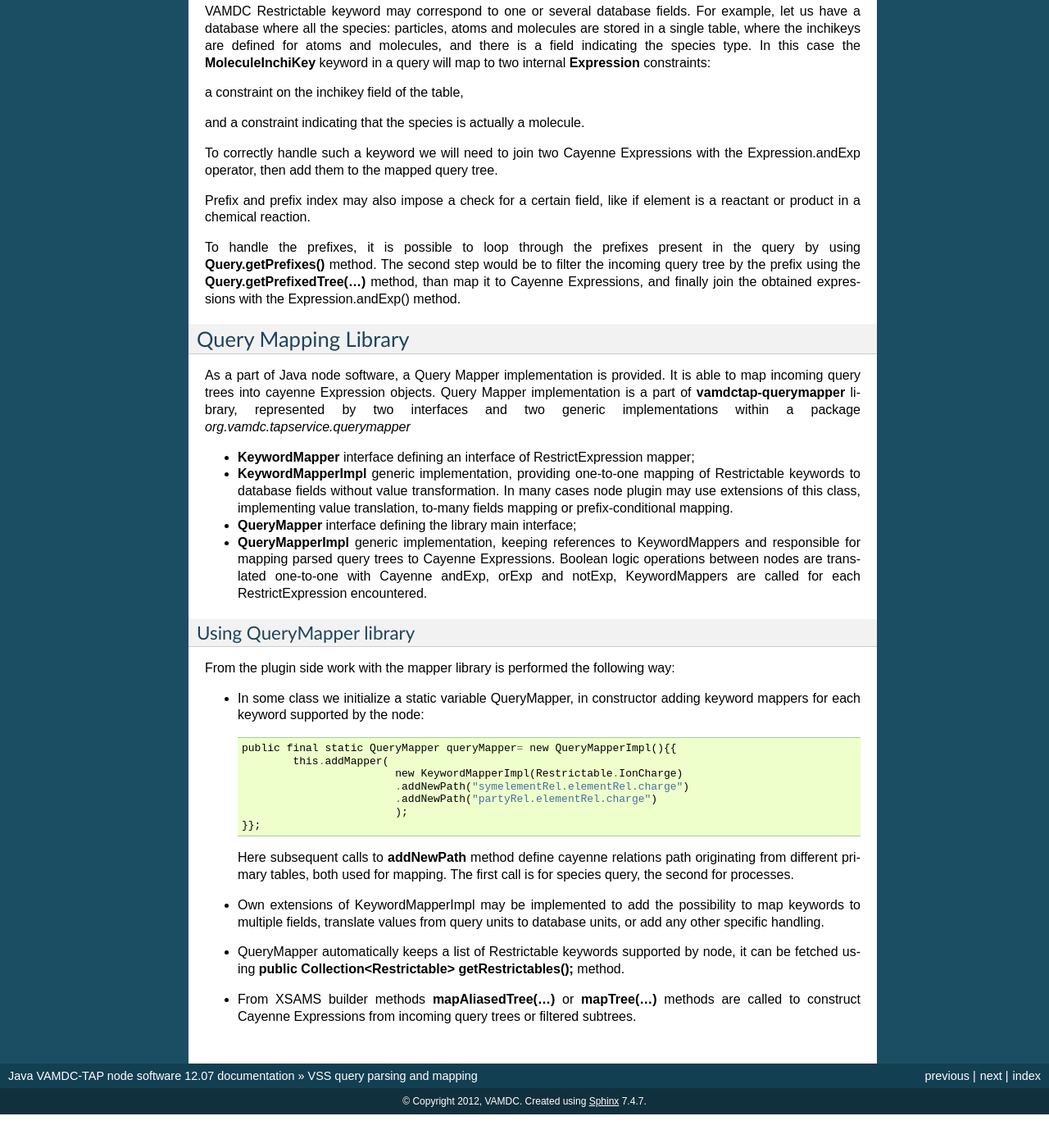
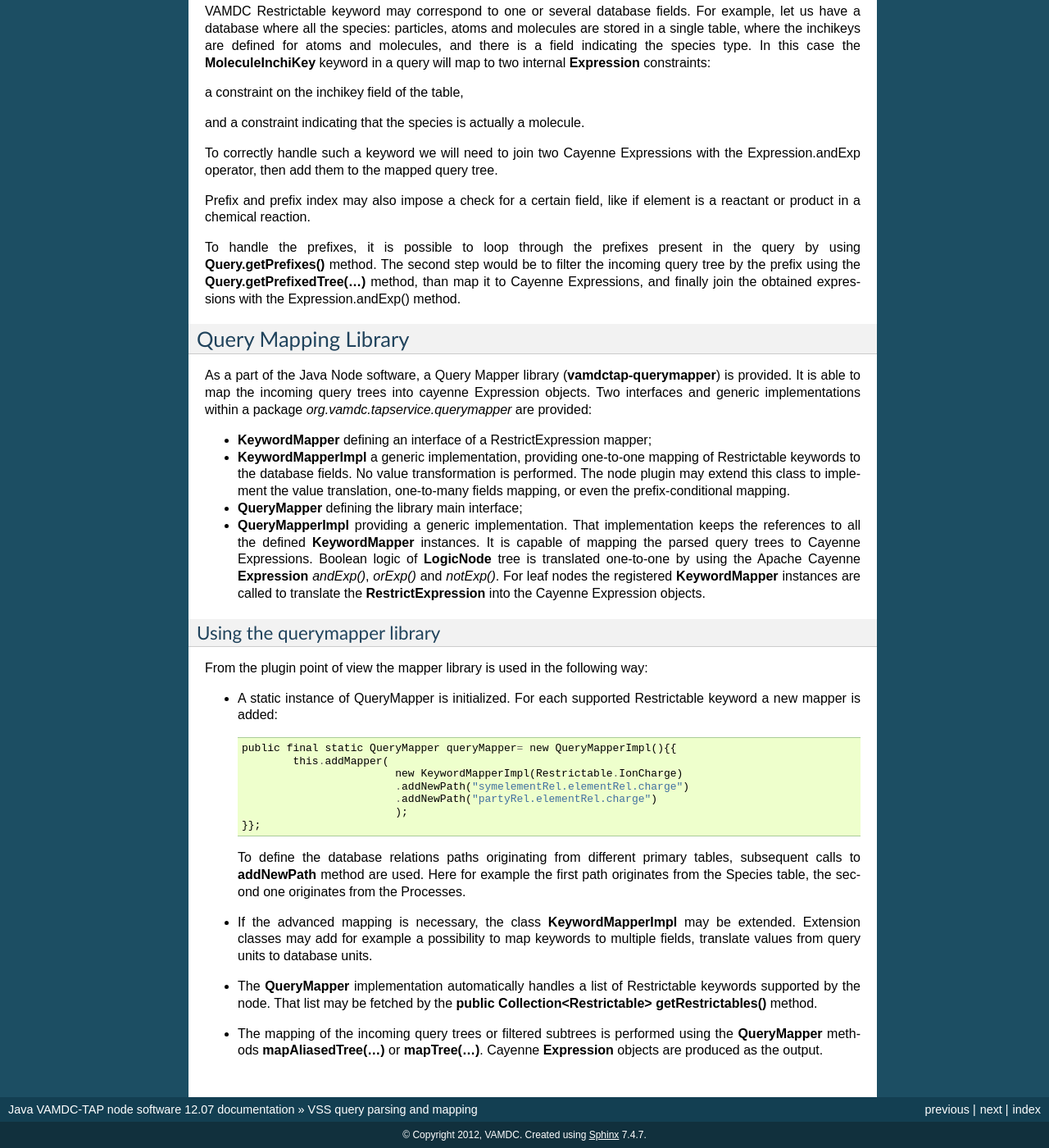
Before and after one commit to misdoro/JavaNodeSwDoc, a Sphinx documentation site: the page built from source/plugin-querymap.rst, in a window 1280 px wide and 1400 px high, scrolled down 3262 px. Shown: the whole window at 82% size. Built offline with Sphinx 7.4.7, drawn with Linux system fonts in a browser that asks for light colours; before the commit the page ends 4621 px from its top, so only the background shows below that; some of the changed text lies outside the part shown.

Commit message:
Finish updating the query mapper section

```diff
--- a/source/plugin-querymap.rst
+++ b/source/plugin-querymap.rst
@@ -198,34 +198,41 @@ The second step would be to filter the incoming query tree
 by the prefix using the **Query.getPrefixedTree(...)** method, than map it to Cayenne Expressions,
 and finally join the obtained expressions with the Expression.andExp() method.
 
+
+.. raw:: latex
+
+    \newpage
+
 Query Mapping Library
 --------------------------
 
-As a part of Java node software, a Query Mapper implementation is provided.
-It is able to map incoming query trees into cayenne Expression objects.
-Query Mapper implementation is a part of **vamdctap-querymapper** library,
-represented by two interfaces and two generic implementations within a package
-*org.vamdc.tapservice.querymapper*
+As a part of the Java Node software, a Query Mapper library (**vamdctap-querymapper**) is provided.
+It is able to map the incoming query trees into cayenne Expression objects.
+Two interfaces and generic implementations within a package
+*org.vamdc.tapservice.querymapper* are provided:
 
 
-*	**KeywordMapper** interface defining an interface of RestrictExpression mapper;
-*	**KeywordMapperImpl** generic implementation, providing one-to-one mapping of
-	Restrictable keywords to database fields without value transformation.
-	In many cases node plugin may use extensions of this class, implementing value translation,
-	to-many fields mapping or prefix-conditional mapping.
+*	**KeywordMapper** defining an interface of a RestrictExpression mapper;
+*	**KeywordMapperImpl** a generic implementation, providing one-to-one mapping of
+	Restrictable keywords to the database fields. No value transformation is performed.
+	The node plugin may extend this class to implement the value translation,
+	one-to-many fields mapping, or even the prefix-conditional mapping.
 
-*	**QueryMapper** interface defining the library main interface;
-*	**QueryMapperImpl** generic implementation, keeping references to KeywordMappers
-	and responsible for mapping parsed query trees to Cayenne Expressions. Boolean logic operations
-	between nodes are translated one-to-one with Cayenne andExp, orExp and notExp, KeywordMappers are
-	called for each RestrictExpression encountered.
+*	**QueryMapper** defining the library main interface;
+*	**QueryMapperImpl** providing a generic implementation.
+	That implementation keeps the references to all the defined **KeywordMapper** instances.
+	It is capable of mapping the parsed query trees to Cayenne Expressions.
+	Boolean logic of **LogicNode** tree is translated one-to-one
+	by using the Apache Cayenne **Expression** *andExp()*, *orExp()* and *notExp()*.
+	For leaf nodes the registered **KeywordMapper** instances are called
+	to translate the **RestrictExpression** into the Cayenne Expression objects.
 
-Using QueryMapper library
+Using the querymapper library
 ++++++++++++++++++++++++++++++++++
-From the plugin side work with the mapper library is performed the following way:
+From the plugin point of view the mapper library is used in the following way:
 
-*	In some class we initialize a static variable QueryMapper,
-	in constructor adding keyword mappers for each keyword supported by the node::
+*	A static instance of QueryMapper is initialized.
+	For each supported Restrictable keyword a new mapper is added::
 
 
 		public final static QueryMapper queryMapper= new QueryMapperImpl(){{
@@ -236,16 +243,19 @@ From the plugin side work with the mapper library is performed the following way
 					);
 		}};
 
-	Here subsequent calls to **addNewPath** method define cayenne relations path
-	originating from different primary tables, both used for mapping.
-	The first call is for species query, the second for processes.
+	To define the database relations paths originating from different primary tables,
+	subsequent calls to **addNewPath** method are used.
+	Here for example the first path originates from the Species table, the second one
+	originates from the Processes.
 
-*	Own extensions of KeywordMapperImpl may be implemented to add the possibility to map
-	keywords to multiple fields, translate values from query units to database units, or
-	add any other specific handling.
+*	If the advanced mapping is necessary, the class **KeywordMapperImpl**
+	may be extended. Extension classes may add for example a possibility to map
+	keywords to multiple fields, translate values from query units to database units.
 
-*	QueryMapper automatically keeps a list of Restrictable keywords supported by node,
-	it can be fetched using **public Collection<Restrictable> getRestrictables();** method.
+*	The **QueryMapper** implementation automatically handles a list of
+	Restrictable keywords supported by the node.
+	That list may be fetched by the **public Collection<Restrictable> getRestrictables()** method.
 
-*	From XSAMS builder methods **mapAliasedTree(...)** or **mapTree(...)** methods are called to construct
-	Cayenne Expressions from incoming query trees or filtered subtrees.
+*	The mapping of the incoming query trees or filtered subtrees is performed using
+	the **QueryMapper** methods **mapAliasedTree(...)** or **mapTree(...)**.
+	Cayenne **Expression** objects are produced as the output.
```
